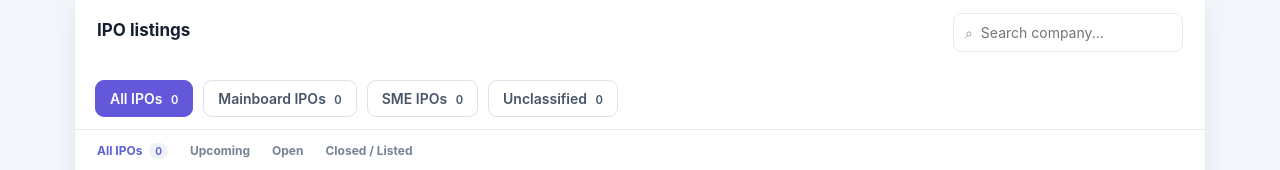
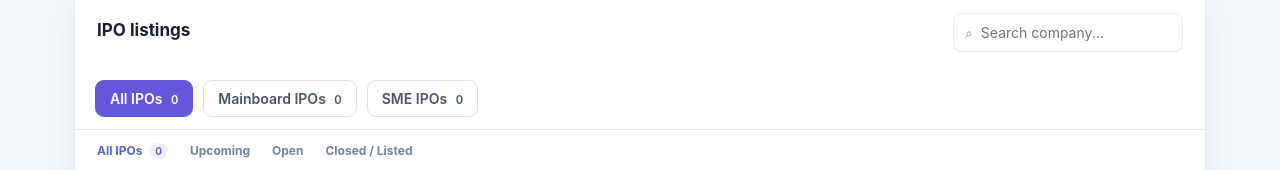
Before and after one commit to Ajay3147/ipo-dashboard, a website: page index.html in a window 1280 px wide. Shown: the part 328-498 px from the top of the page. Drawn offline with Linux system fonts and the light colour scheme; no server answers.

Commit message:
Remove 'Unclassified' category button from nav

```diff
--- a/index.html
+++ b/index.html
@@ -53,7 +53,6 @@
         <button class="category-tab active" data-category="all" aria-pressed="true" type="button">All IPOs <span id="category-all">0</span></button>
         <button class="category-tab" data-category="mainboard" aria-pressed="false" type="button">Mainboard IPOs <span id="category-mainboard">0</span></button>
         <button class="category-tab" data-category="sme" aria-pressed="false" type="button">SME IPOs <span id="category-sme">0</span></button>
-        <button class="category-tab" data-category="unknown" aria-pressed="false" type="button">Unclassified <span id="category-unknown">0</span></button>
       </nav>
 
       <nav class="tabs" aria-label="Filter IPOs">
```
